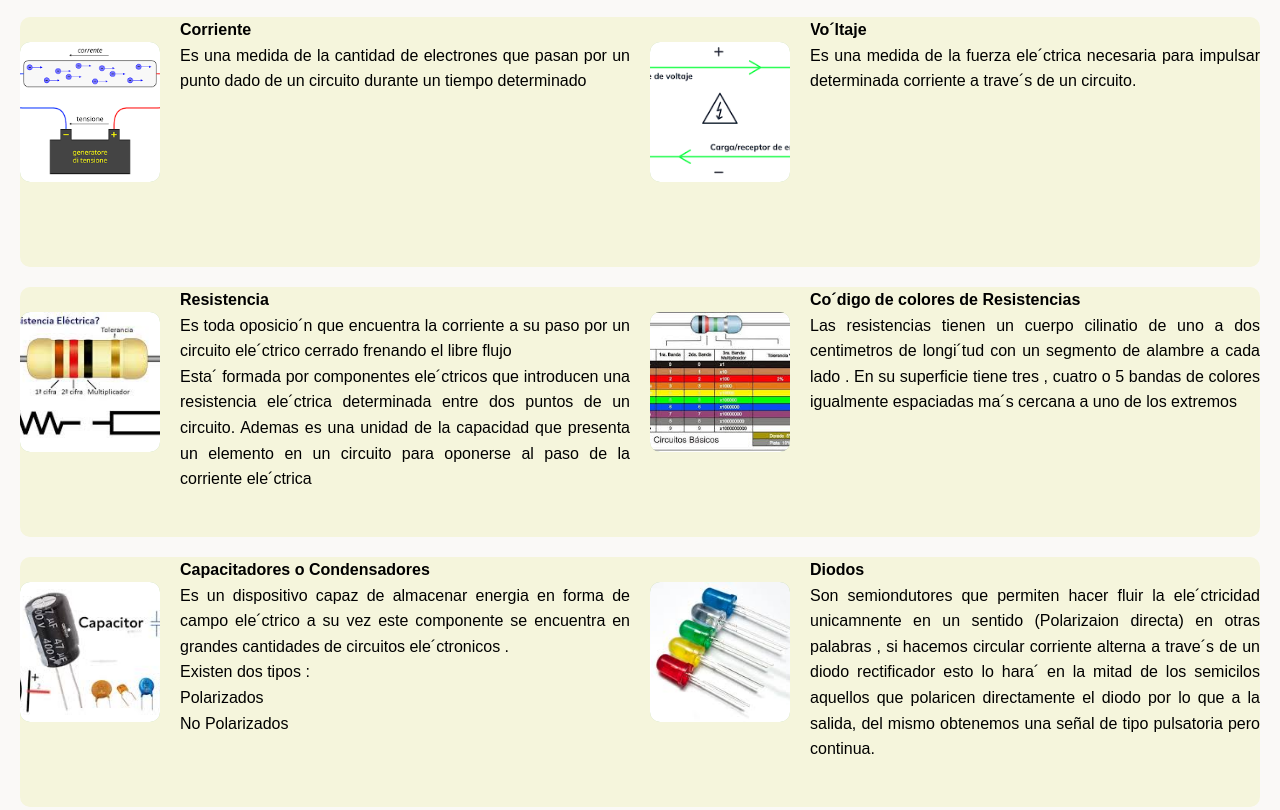
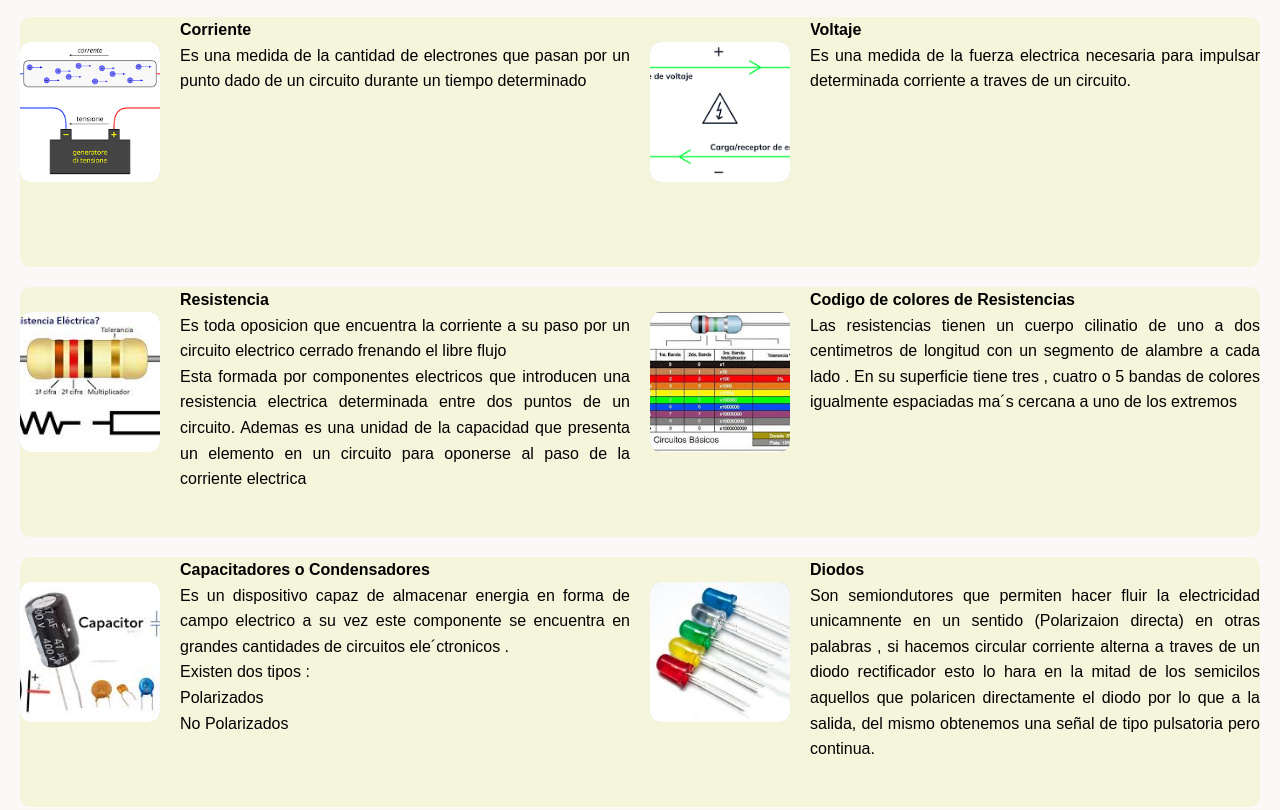
Before and after one commit to Emurcia12-press/dise-o, a plain HTML site: page index.html in a window 1280 px wide. Shown: the part 401-1211 px from the top of the page. Drawn offline with Linux system fonts and the light colour scheme.

Commit message:
Add files via upload

```diff
--- a/index.html
+++ b/index.html
@@ -69,8 +69,8 @@ Es una medida de la cantidad de electrones que pasan por un punto dado de un cir
  <img src="voltaje.png" alt="30">
     </div>
     <div class="texto">
-<p><strong> Vo´ltaje</strong><br>
-   Es una medida de la fuerza ele´ctrica  necesaria para impulsar determinada corriente a trave´s de un circuito.
+<p><strong> Voltaje</strong><br>
+   Es una medida de la fuerza electrica  necesaria para impulsar determinada corriente a traves de un circuito.
 </p>
  </div>
  </div>
@@ -81,8 +81,8 @@ Es una medida de la cantidad de electrones que pasan por un punto dado de un cir
 </div>
 <div class="texto">
 <p><strong>Resistencia</strong><br>
-Es toda oposicio´n que encuentra la corriente a su paso por un circuito ele´ctrico cerrado frenando el libre flujo <br>
-Esta´ formada por componentes ele´ctricos que introducen una resistencia ele´ctrica determinada entre dos puntos de un circuito. Ademas es una unidad de la capacidad que presenta un elemento en un circuito para oponerse al paso de la corriente ele´ctrica
+Es toda oposicion que encuentra la corriente a su paso por un circuito electrico cerrado frenando el libre flujo <br>
+Esta formada por componentes electricos que introducen una resistencia electrica determinada entre dos puntos de un circuito. Ademas es una unidad de la capacidad que presenta un elemento en un circuito para oponerse al paso de la corriente electrica
 </p>
 </div>
 
@@ -90,8 +90,8 @@ Esta´ formada por componentes ele´ctricos que introducen una resistencia ele´
 <img src="codigo de resistencia.jpeg" alt="30">
 </div>
 <div class="texto">
-<p><strong>Co´digo de colores de Resistencias</strong><br>
-Las resistencias tienen un cuerpo cilinatio de uno a dos centimetros de longi´tud con un segmento de alambre a cada lado . En su superficie tiene tres , cuatro o 5 bandas de colores igualmente espaciadas ma´s cercana a uno de los extremos <br>
+<p><strong>Codigo de colores de Resistencias</strong><br>
+Las resistencias tienen un cuerpo cilinatio de uno a dos centimetros de longitud con un segmento de alambre a cada lado . En su superficie tiene tres , cuatro o 5 bandas de colores igualmente espaciadas ma´s cercana a uno de los extremos <br>
 </p>
 </div>
 </div>
@@ -101,7 +101,7 @@ Las resistencias tienen un cuerpo cilinatio de uno a dos centimetros de longi´t
 </div>
 <div class="texto">
 <p><strong>Capacitadores o Condensadores</strong><br>
-Es un dispositivo capaz de almacenar energia en forma de campo ele´ctrico a su vez este componente se encuentra en grandes cantidades de circuitos ele´ctronicos . <br>
+Es un dispositivo capaz de almacenar energia en forma de campo electrico a su vez este componente se encuentra en grandes cantidades de circuitos ele´ctronicos . <br>
 Existen dos tipos : <br>
 Polarizados <br>
 No Polarizados
@@ -114,7 +114,7 @@ No Polarizados
 </div>
 <div class="texto">
 <p><strong>Diodos</strong><br>
-Son semiondutores que permiten hacer fluir la ele´ctricidad unicamnente en un sentido (Polarizaion directa) en otras palabras , si hacemos circular corriente alterna a trave´s de un diodo rectificador esto lo hara´ en la mitad de los semicilos aquellos que polaricen directamente el diodo por lo que a la salida, del mismo obtenemos una señal de tipo pulsatoria pero continua.
+Son semiondutores que permiten hacer fluir la electricidad unicamnente en un sentido (Polarizaion directa) en otras palabras , si hacemos circular corriente alterna a traves de un diodo rectificador esto lo hara en la mitad de los semicilos aquellos que polaricen directamente el diodo por lo que a la salida, del mismo obtenemos una señal de tipo pulsatoria pero continua.
 </p>
 </div>
 </div>
```
